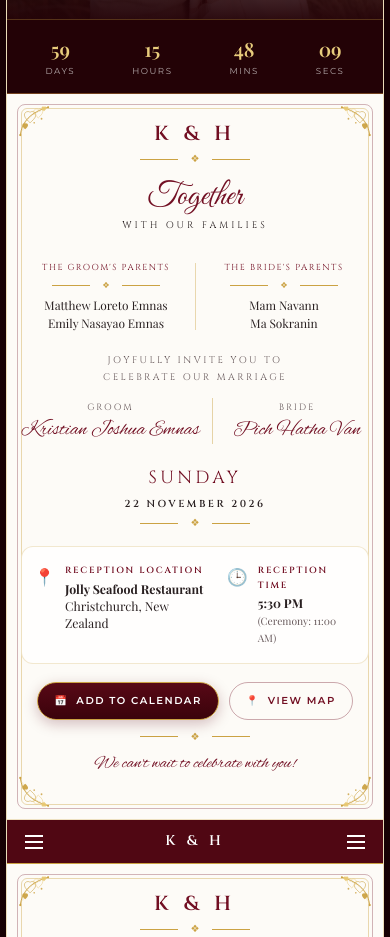
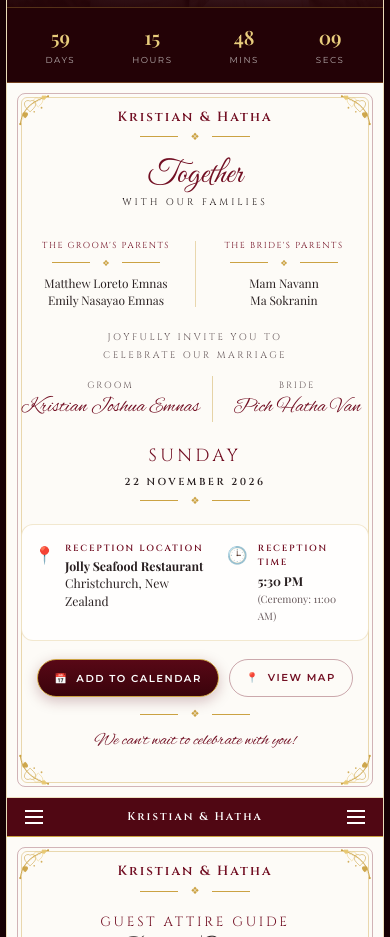
Before and after one commit to Nachhun/immi_bhattha, a website: page index.html in a window 390 px wide. Shown: the part 732-1669 px from the top of the page. Drawn offline with nearby package versions, Linux system fonts and the light colour scheme; a web font is replaced by a local one.

Commit message:
Update unplugged ceremony photo text and replace K & H with Kristian & Hatha

```diff
--- a/index.html
+++ b/index.html
@@ -86,7 +86,7 @@
             </div>
 
             <div class="card-crest" style="margin-bottom: 0;">
-              <div class="crest-text">K & H</div>
+              <div class="crest-text">Kristian & Hatha</div>
               <div class="crest-ornament">
                 <span class="crest-diamond">❖</span>
               </div>
@@ -161,7 +161,7 @@
 
         <!-- Monogram Header -->
         <div class="card-crest">
-          <div class="crest-text">K & H</div>
+          <div class="crest-text">Kristian & Hatha</div>
           <div class="crest-ornament">
             <span class="crest-diamond">❖</span>
           </div>
@@ -272,7 +272,7 @@
            ================================================================ -->
       <div class="page-top-bar">
         <div class="hamburger-icon"><span></span><span></span><span></span></div>
-        <div class="bar-title">K & H</div>
+        <div class="bar-title">Kristian & Hatha</div>
         <div class="hamburger-icon"><span></span><span></span><span></span></div>
       </div>
 
@@ -285,7 +285,7 @@
 
         <!-- Monogram Header -->
         <div class="card-crest">
-          <div class="crest-text">K & H</div>
+          <div class="crest-text">Kristian & Hatha</div>
           <div class="crest-ornament">
             <span class="crest-diamond">❖</span>
           </div>
@@ -347,7 +347,7 @@
            ================================================================ -->
       <div class="page-top-bar">
         <div class="hamburger-icon"><span></span><span></span><span></span></div>
-        <div class="bar-title">K & H</div>
+        <div class="bar-title">Kristian & Hatha</div>
         <div class="hamburger-icon"><span></span><span></span><span></span></div>
       </div>
 
@@ -360,7 +360,7 @@
 
         <!-- Monogram Header -->
         <div class="card-crest">
-          <div class="crest-text">K & H</div>
+          <div class="crest-text">Kristian & Hatha</div>
           <div class="crest-ornament">
             <span class="crest-diamond">❖</span>
           </div>
@@ -419,7 +419,7 @@
             </div>
             <div class="faq-body">
               <div class="faq-content-inner">
-                Yes, photos and videos are welcome. We'd love for you to capture and share the special moments with us.
+                We'd love for you to capture and share moments throughout the day. However, just during the ceremony, we kindly ask for an unplugged moment so everyone can be fully present. Our professional photographers and videographers will be capturing every detail, and we'll be sure to share these with you once they're ready.
               </div>
             </div>
           </div>
@@ -495,7 +495,7 @@
 
           <div class="last-photo-footer">
             <div class="card-crest" style="margin-bottom: 6px;">
-              <div class="crest-text" style="color: var(--gold-light);">K & H</div>
+              <div class="crest-text" style="color: var(--gold-light);">Kristian & Hatha</div>
             </div>
             <div class="last-quote">Forever begins today</div>
             <div class="hero-heart-divider">
--- a/style.css
+++ b/style.css
@@ -203,8 +203,8 @@ body {
 
 .crest-text {
   font-family: var(--font-serif);
-  font-size: 1.45rem;
-  letter-spacing: 5px;
+  font-size: clamp(0.95rem, 3.4vw, 1.35rem);
+  letter-spacing: 2px;
   color: var(--burgundy-main);
   font-weight: 600;
 }
@@ -247,8 +247,8 @@ body {
 
 .page-top-bar .bar-title {
   font-family: var(--font-serif);
-  font-size: 1rem;
-  letter-spacing: 4px;
+  font-size: clamp(0.8rem, 2.8vw, 0.95rem);
+  letter-spacing: 2px;
   color: #fff;
   font-weight: 600;
 }
@@ -288,7 +288,7 @@ body {
 
 .hero-banner-top .crest-text {
   color: var(--gold-light);
-  letter-spacing: 6px;
+  letter-spacing: 2px;
 }
 
 .hero-top-nav-row {
```
